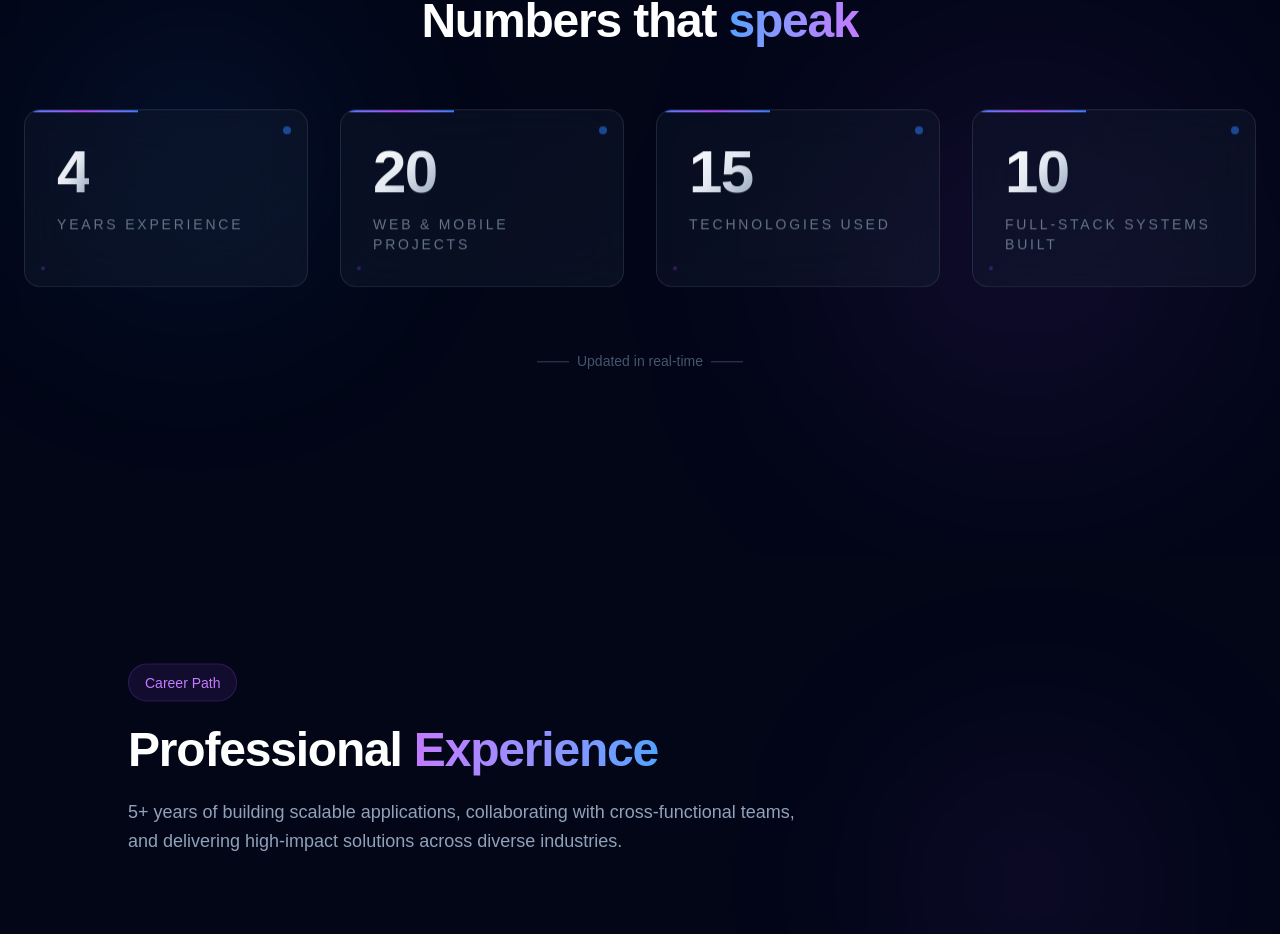
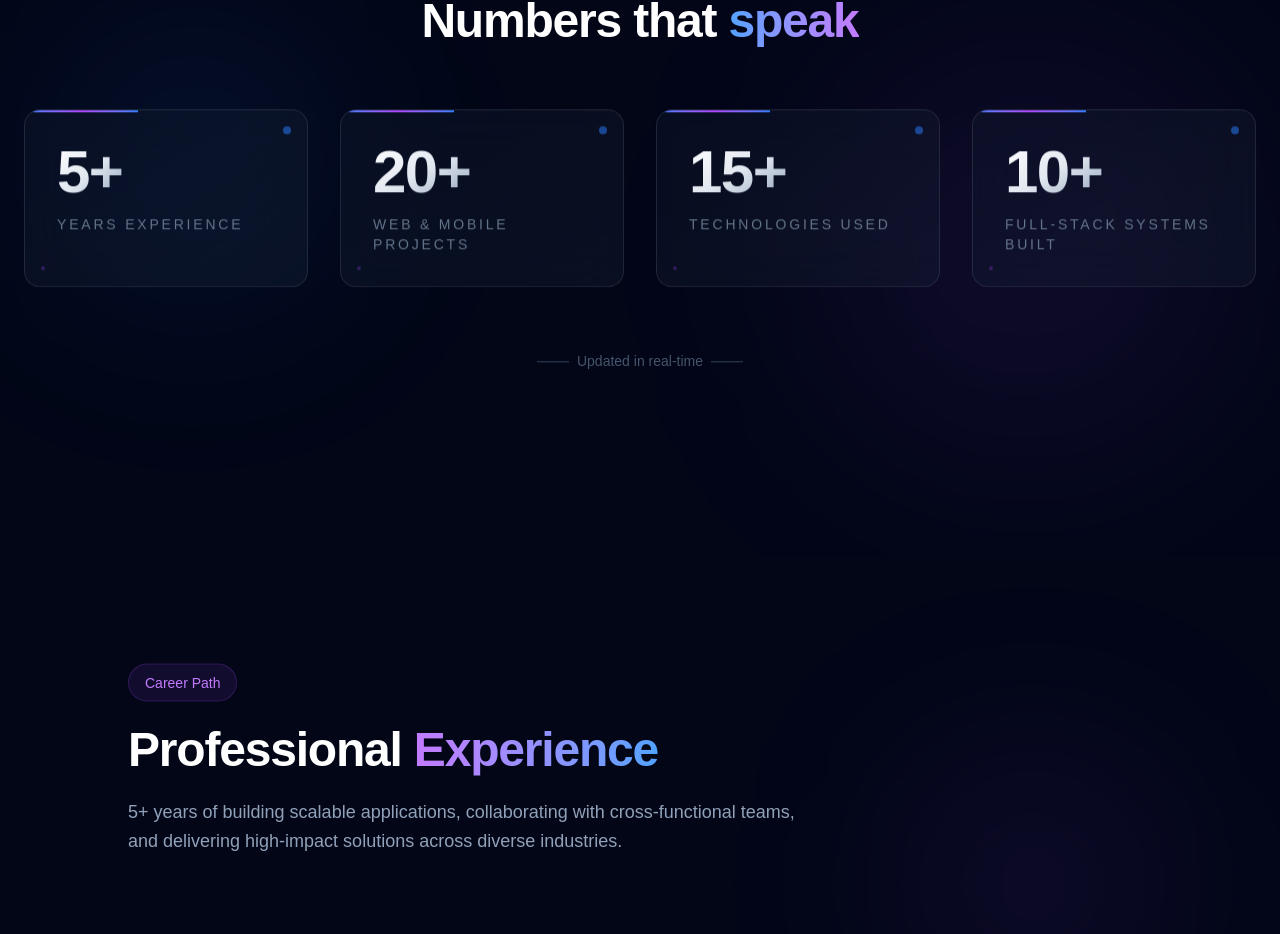
Before and after one commit to falouix-dlc/my-portfolio, a Next.js app: page / in a window 1280 px wide. Shown: the part 873-1807 px from the top of the page. Built offline with nearby package versions, Linux system fonts and the light colour scheme.

Commit message:
fix stats card

```diff
--- a/app/components/stats/StatCard.tsx
+++ b/app/components/stats/StatCard.tsx
@@ -117,7 +117,7 @@ export default function StatCard({ label, value, suffix = "", prefix = "" }: Sta
             </span>
           )}
           <motion.span className="text-5xl md:text-6xl font-bold bg-gradient-to-br from-white via-slate-200 to-slate-400 bg-clip-text text-transparent tracking-tight">
-            {displayValue}
+            {value}
           </motion.span>
           <span className="text-2xl md:text-3xl font-medium text-blue-400/80">
             {value.includes("k") ? "k" : value.includes("M") ? "M" : value.includes("%") ? "%" : ""}
--- a/app/data/stats.ts
+++ b/app/data/stats.ts
@@ -1,7 +1,7 @@
 export const stats = [
   {
     label: "Years Experience",
-    value: "4+",
+    value: "5+",
   },
   {
     label: "Web & Mobile Projects",
```
